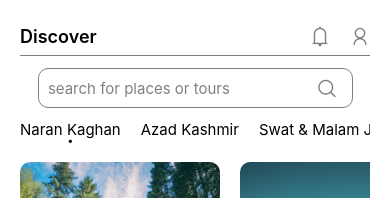
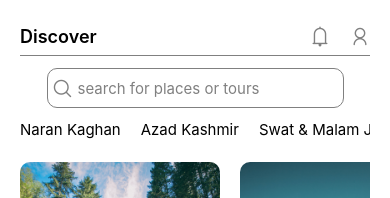
Before and after one commit to moeed1999/SafarApp, a React Native app: screen /MainBottomStack in a window 390 px wide. Shown: the top 198 px of the page. Built offline with nearby package versions, Linux system fonts and the light colour scheme.

Commit message:
added search bar + functionality in discover page

```diff
--- /dev/null
+++ b/src/components/SearchField.js
@@ -0,0 +1,60 @@
+import { StyleSheet, TouchableOpacity, TextInput, KeyboardAvoidingView, View } from 'react-native'
+import React from 'react'
+import Icon from 'react-native-vector-icons/AntDesign';
+
+const SearchField = ({
+    placeholder,
+    placeholderTextColor,
+    value,
+    onChangeText,
+    onCancel
+}) => {
+    return (
+        <KeyboardAvoidingView
+            style={styles.mainContainer}
+        >
+            <TouchableOpacity>
+                <Icon name={'search1'} size={20} color={'grey'}
+                    style={{ marginLeft: 5 }}
+                />
+            </TouchableOpacity>
+            <TextInput
+                style={styles.input}
+                placeholder={placeholder}
+                placeholderTextColor={placeholderTextColor}
+                value={value}
+                onChangeText={onChangeText}
+            />
+            <TouchableOpacity
+                onPress={onCancel}
+            >
+                <Icon name={'close'} size={20} color={'grey'}
+                    style={{
+                        marginRight: 5,
+                        opacity: value ? 1 : 0
+                    }} />
+            </TouchableOpacity>
+
+        </KeyboardAvoidingView>
+    )
+}
+
+export default SearchField
+
+const styles = StyleSheet.create({
+    mainContainer: {
+        borderWidth: 1,
+        flexDirection: 'row',
+        alignItems: 'center',
+        alignSelf: 'center',
+        borderRadius: 10,
+        borderColor: 'grey',
+        height: 40
+    },
+    input: {
+        width: '80%',
+        color: 'black',
+        fontSize: 15,
+        marginLeft: 5
+    }
+})
--- a/src/screens/DiscoverPage/DiscoverPage.js
+++ b/src/screens/DiscoverPage/DiscoverPage.js
@@ -1,29 +1,36 @@
 import { Text, View, FlatList, ImageBackground, Image, ScrollView, TextInput, TouchableOpacity } from 'react-native'
-import React, { useState } from 'react'
+import React, { useState, useEffect } from 'react'
 import { styles } from './styles'
 import Icon from 'react-native-vector-icons/AntDesign';
-
+import SearchField from '../../components/SearchField';
 
 const DiscoverPage = () => {
     const [places] = useState(['Naran Kaghan', 'Azad Kashmir', 'Swat & Malam Jabba', 'Kalam', 'Skardu', 'Hunza & Naltar Valley',])
-    const [toursGoing] = useState([
-        { img: require('../../assets/images/waterfall2.jpg'), name: 'Safar-Nama', ratings: '4.5', moto: 'More Travel, Less Worry' },
-        { img: require('../../assets/images/beach.jpg'), name: 'Pakistani-Tours', ratings: '4.7', moto: 'More Travel, Less Worry' },
-        { img: require('../../assets/images/waterfall.jpg'), name: 'Trekkers', ratings: '4.2', moto: 'More Travel, Less Worry' },
-        { img: require('../../assets/images/animatedBg4.jpg'), name: 'Northeners', ratings: '4.1', moto: 'More Travel, Less Worry' },
+    const [toursGoing, setToursGoing] = useState([
+        { img: require('../../assets/images/waterfall2.jpg'), name: 'Safar-Nama', ratings: '4.5', moto: 'More Travel, Less Worry', place: ['Azad Kashmir', 'Swat & Malam Jabba', 'Naran Kaghan'] },
+        { img: require('../../assets/images/beach.jpg'), name: 'Pakistani-Tours', ratings: '4.7', moto: 'More Travel, Less Worry', place: ['Skardu', 'Azad Kashmir',] },
+        { img: require('../../assets/images/waterfall.jpg'), name: 'Trekkers', ratings: '4.2', moto: 'More Travel, Less Worry', place: ['Naran Kaghan', 'Azad Kashmir',] },
+        { img: require('../../assets/images/animatedBg4.jpg'), name: 'Northeners', ratings: '4.1', moto: 'More Travel, Less Worry', place: ['Kalam', 'Swat & Malam Jabba'] },
     ])
+    const [filteredToursGoing] = useState(toursGoing)
+    const [toursFilter, setToursFilter] = useState('')
     const [topPlaces] = useState([
         { img: require('../../assets/images/waterfall2.jpg'), name: 'Kel - Arang Kel', description: 'visit before it gets too crowded' },
         { img: require('../../assets/images/beach.jpg'), name: 'Sharan Forest', description: 'visit before it gets too crowded' },
         { img: require('../../assets/images/waterfall.jpg'), name: 'Gabbin Jabba', description: 'visit before it gets too crowded' },
         { img: require('../../assets/images/animatedBg4.jpg'), name: 'Lake Saif ul Mulook', description: 'visit before it gets too crowded' },
     ])
-    const [selectedPlace, setSelectedPlace] = useState(0)
+    const [selectedPlace, setSelectedPlace] = useState('')
+    const [searchVal, setSearchVal] = useState('')
 
+    const handlePlaces = (item, index) => {
+        setSelectedPlace(index !== selectedPlace ? index : '')
+        setToursFilter(index !== selectedPlace ? item : '')
+    }
     const showPlaces = ({ item, index }) => {
         return (
             <TouchableOpacity style={styles.placesContainer}
-                onPress={() => setSelectedPlace(index)}
+                onPress={() => handlePlaces(item, index)}
             >
                 <Text
                     style={styles.places}
@@ -77,8 +84,45 @@ const DiscoverPage = () => {
         )
     }
 
+    const showEmptyToursList = () => {
+        return (
+            <View style={{ height: 315, justifyContent: 'center', alignItems: 'center' }}
+            >
+                <Image
+                    source={require('../../assets/images/empty.jpg')}
+                    style={{ height: 200, width: 150, alignSelf: 'center', borderWidth: 1 }}
+                    resizeMode='cover'
+                />
+                <Text style={{ color: 'black', fontSize: 14 }}>
+                    No matching search...
+                </Text>
+            </View>
+        )
+    }
+
+    useEffect(() => {
+        if (searchVal || !toursFilter) {
+            setToursGoing(filteredToursGoing.filter((elem) => {
+                return elem.name.toLowerCase().includes(searchVal.toLowerCase())
+            }))
+        }
+        if (toursFilter) {
+            setToursGoing(filteredToursGoing.filter((elem) => {
+                return elem.place.includes(toursFilter)
+            }))
+            console.log('--->>')
+        }
+        if (searchVal && toursFilter) {
+            setToursGoing(filteredToursGoing.filter((elem) => {
+                return elem.name.toLowerCase().includes(searchVal.toLowerCase()) && elem.place.includes(toursFilter)
+            }))
+        }
+    }, [searchVal, toursFilter])
     return (
-        <ScrollView style={styles.mainContainer}>
+        <ScrollView style={styles.mainContainer}
+            // keyboardShouldPersistTaps used here to persist search bar text input
+            keyboardShouldPersistTaps={"always"}
+        >
             <View style={styles.upperBar}>
                 <Text style={styles.heading}>Discover</Text>
                 <View style={styles.upperBarIconsContainer}>
@@ -86,19 +130,19 @@ const DiscoverPage = () => {
                     <Icon name={'user'} size={20} color={'grey'} />
                 </View>
             </View>
-            {/* make component of search bar here */}
-            <View style={{ borderWidth: 1, width: '90%', flexDirection: 'row', justifyContent: 'space-around', alignItems: 'center', alignSelf: 'center', marginTop: 12, borderRadius: 10, borderColor: 'grey', height: 40 }}>
-                <TextInput style={{
-                    width: '80%',
-                    color: 'black',
-                    fontSize: 15,
-                }}
+            {/* search bar */}
+            <View style={{ marginTop: 12, width: '90%', alignSelf: 'center' }}>
+                <SearchField
                     placeholder='search for places or tours'
                     placeholderTextColor='grey'
-                ></TextInput>
-                <Icon name={'search1'} size={20} color={'grey'} style={{ marginRight: 5 }} />
+                    value={searchVal}
+                    onChangeText={(e) => setSearchVal(e)}
+                    onCancel={(e) => {
+                        setSearchVal('')
+                        setToursGoing(filteredToursGoing)
+                    }}
+                />
             </View>
-            {/* ===== */}
             <FlatList
                 style={{ flexGrow: 0 }}
                 data={places}
@@ -110,6 +154,11 @@ const DiscoverPage = () => {
                 data={toursGoing}
                 renderItem={(item) => showToursGoing(item)}
                 horizontal
+                ListEmptyComponent={showEmptyToursList}
+                contentContainerStyle={[
+                    { flexGrow: 1 },
+                    { justifyContent: 'center' }
+                ]}
             />
             <Text style={styles.description}>OR{'\n'}
                 maybe check out some cool spots!
--- a/src/screens/LoginPage/LoginPage.js
+++ b/src/screens/LoginPage/LoginPage.js
@@ -38,6 +38,7 @@ const LoginPage = ({ navigation }) => {
             !(contactNum.length !== 11 || contactNum.match(specialCharactersFormat)) &&
             !(!password.match(specialCharactersFormat) || !password.match(alphaNumericFormat) || password.length < 10)
         ) {
+            navigation.navigate('MainBottomStack')
             Toast.show('Logged in successfully')
         }
         else (Toast.show('Login Falied'))
--- /dev/null
+++ b/src/utils/colors.js
@@ -0,0 +1,3 @@
+export const textColors = {
+    mainBlue: '#11799a'
+}
```
Also changed, not shown: src/assets/images/empty.jpg (added).
